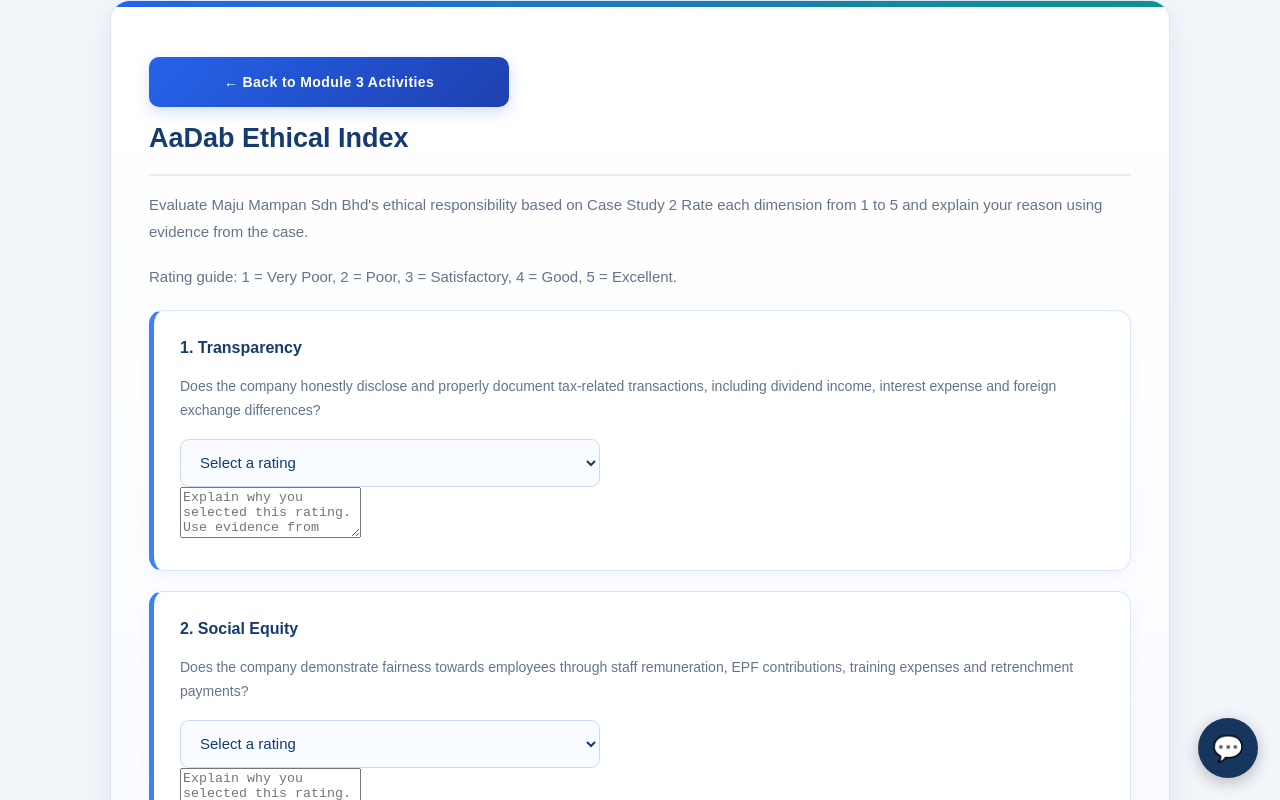
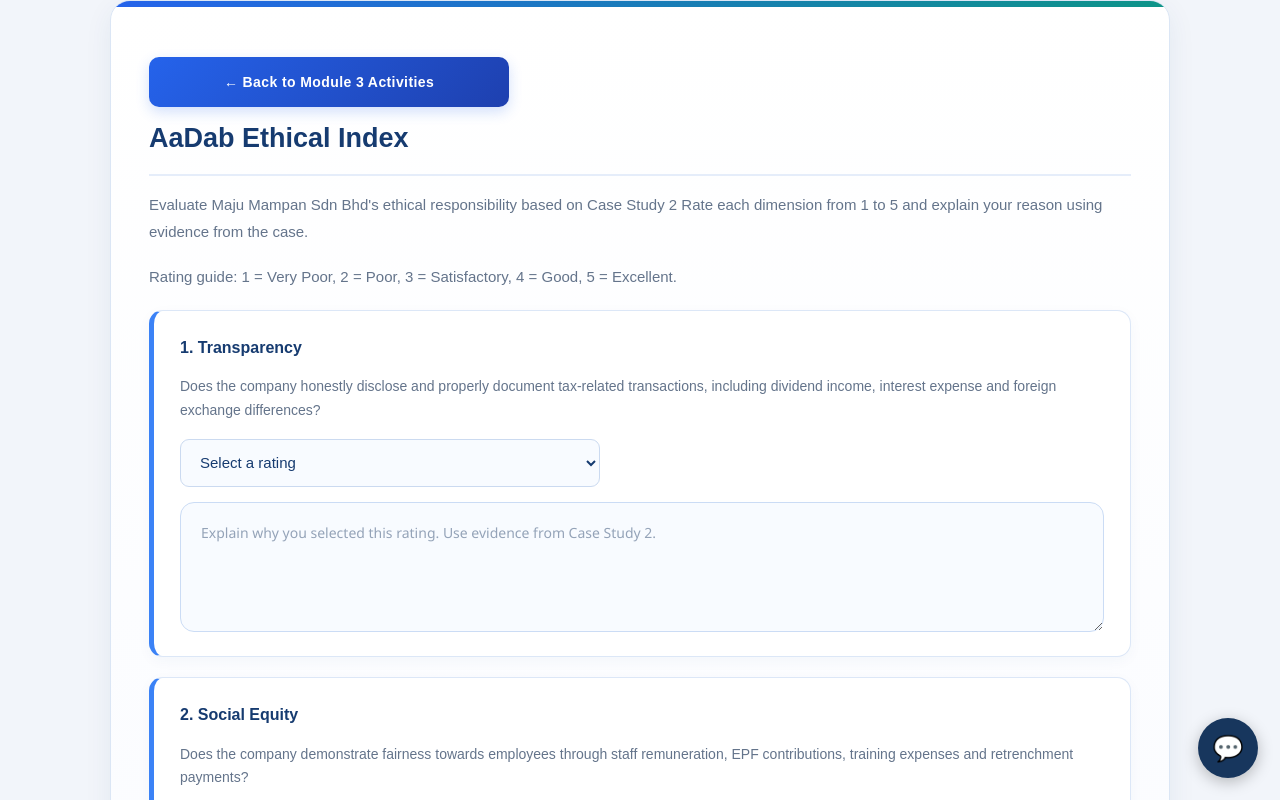
Before and after one commit to group4b-tax-project/pat3024group4b-tax-website, a plain HTML site: page risk-scanner.html in a window 1280 px wide. Both pictures are taken after a click on the button "Calculate Ethical Index →". Shown: the part 691-1491 px from the top of the page. Drawn offline with nearby package versions, Linux system fonts and the light colour scheme.

Commit message:
Update style.css

```diff
--- a/style.css
+++ b/style.css
@@ -4222,3 +4222,52 @@ footer {
         grid-column: 1;
     }
 }
+/* BEAUTIFUL AaDab REASON BOXES */
+
+#ethical-index textarea {
+    display: block;
+    width: 100%;
+    min-height: 130px;
+    box-sizing: border-box;
+
+    margin-top: 15px;
+    padding: 18px 20px;
+
+    background: #f8fbff;
+    border: 1.5px solid #cbdcf5;
+    border-radius: 14px;
+
+    font-family: "Segoe UI", Arial, sans-serif;
+    font-size: 15px;
+    line-height: 1.7;
+    color: #334155;
+
+    resize: vertical;
+    transition: all 0.25s ease;
+}
+
+/* PLACEHOLDER TEXT */
+
+#ethical-index textarea::placeholder {
+    color: #94a3b8;
+    font-size: 14px;
+}
+
+/* WHEN STUDENT CLICKS TO TYPE */
+
+#ethical-index textarea:focus {
+    outline: none;
+    background: #ffffff;
+    border-color: #3b82f6;
+    box-shadow: 0 0 0 4px rgba(59, 130, 246, 0.12);
+}
+
+/* MOBILE FRIENDLY */
+
+@media (max-width: 600px) {
+    #ethical-index textarea {
+        min-height: 120px;
+        padding: 15px;
+        font-size: 14px;
+    }
+}
```
